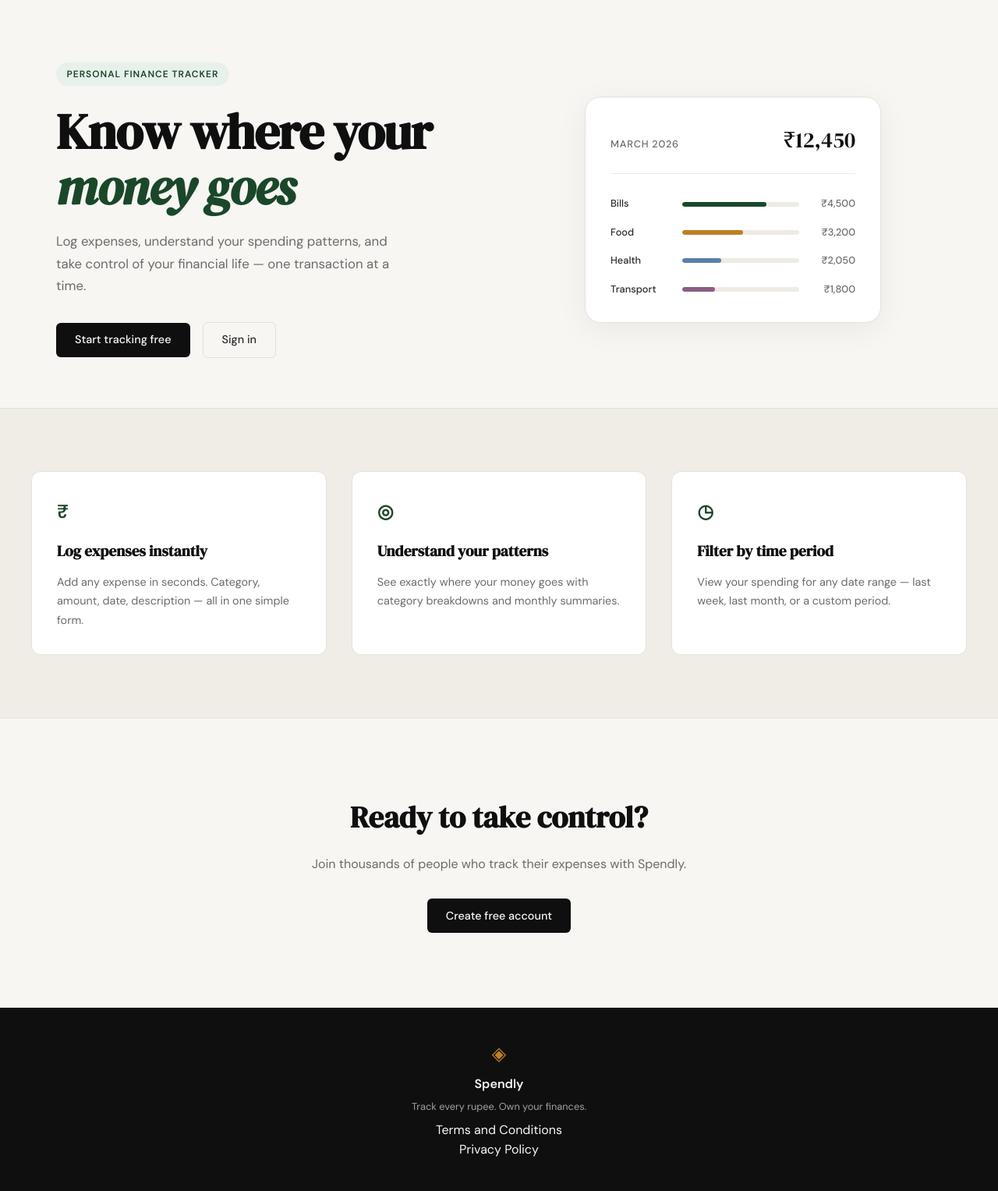
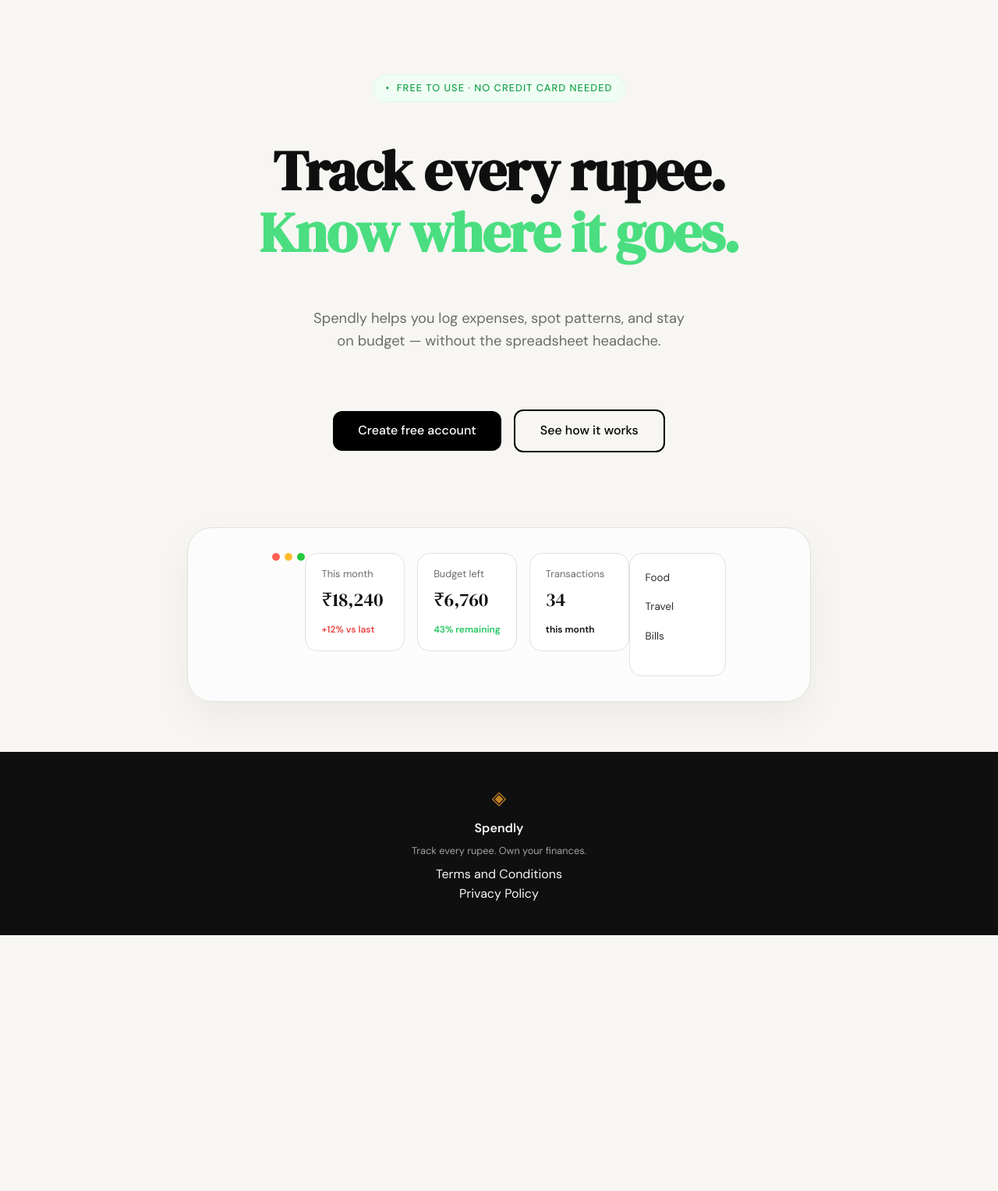
Before and after one commit to vanshslathia/Claude-application, a Flask app: page / in a window 1280 px wide. Shown: the part 61-1588 px from the top of the page at 78% size. After the commit the page ends 1260 px from the top, so only its background shows below. Run offline with Flask 3, Linux system fonts and the light colour scheme.

Commit message:
hero section improve done

```diff
--- /dev/null
+++ b/static/css/landing.css
@@ -0,0 +1,172 @@
+/* ------------------------------------------------------------------ */
+/* Hero Section Refined                                                  */
+/* ------------------------------------------------------------------ */
+
+.hero {
+    padding: 6rem 2rem 4rem;
+    display: flex;
+    flex-direction: column;
+    align-items: center;
+    text-align: center;
+    max-width: var(--max-width);
+    margin: 0 auto;
+    gap: 2rem;
+}
+
+.hero-badge {
+    display: inline-block;
+    background: #f0fdf4;
+    color: #16a34a;
+    font-size: 0.8rem;
+    font-weight: 500;
+    padding: 0.4rem 1rem;
+    border-radius: 999px;
+    border: 1px solid #dcfce7;
+    margin-bottom: 1rem;
+}
+
+.hero-title {
+    font-family: var(--font-display);
+    font-size: clamp(2.5rem, 6vw, 4.5rem);
+    line-height: 1.1;
+    color: var(--ink);
+    margin-bottom: 1.5rem;
+}
+
+.hero-title .highlight {
+    color: #4ade80;
+    display: block;
+}
+
+.hero-subtitle {
+    font-size: 1.15rem;
+    color: var(--ink-muted);
+    line-height: 1.6;
+    max-width: 600px;
+    margin-bottom: 2.5rem;
+}
+
+.hero-actions {
+    display: flex;
+    gap: 1rem;
+    justify-content: center;
+    margin-bottom: 4rem;
+}
+
+.btn-black {
+    background: #000;
+    color: #fff;
+    padding: 0.8rem 2rem;
+    border-radius: 12px;
+    font-weight: 500;
+    transition: transform 0.2s, background 0.2s;
+}
+
+.btn-black:hover {
+    background: #222;
+    transform: translateY(-2px);
+}
+
+.btn-outline-black {
+    background: transparent;
+    color: #000;
+    padding: 0.8rem 2rem;
+    border-radius: 12px;
+    border: 2px solid #000;
+    font-weight: 500;
+    transition: all 0.2s;
+}
+
+.btn-outline-black:hover {
+    background: #f5f5f5;
+}
+
+/* Dashboard Visual - Exact ASCII Reference Match */
+.hero-visual {
+    width: 100%;
+    max-width: 800px;
+    background: #fcfcfc;
+    border: 1px solid var(--border);
+    border-radius: 32px;
+    padding: 32px;
+    box-shadow: 0 20px 50px rgba(0,0,0,0.05);
+}
+
+.dashboard-stats {
+    display: grid;
+    grid-template-columns: repeat(3, 1fr);
+    gap: 16px;
+    margin-bottom: 32px;
+}
+
+.stat-card {
+    background: #fff;
+    border: 1px solid var(--border);
+    border-radius: 16px;
+    padding: 16px 20px;
+    text-align: left;
+}
+
+.stat-label {
+    font-size: 0.8rem;
+    color: var(--ink-muted);
+    margin-bottom: 4px;
+    display: block;
+}
+
+.stat-value {
+    font-family: var(--font-display);
+    font-size: 1.5rem;
+    color: var(--ink);
+    display: block;
+    margin-bottom: 4px;
+}
+
+.stat-trend {
+    font-size: 0.75rem;
+    font-weight: 600;
+}
+
+.trend-up { color: #ef4444; }
+.trend-down { color: #22c55e; }
+
+/* The specific inner panel for categories */
+.category-panel {
+    background: #fff;
+    border: 1px solid var(--border);
+    border-radius: 16px;
+    padding: 20px;
+    box-shadow: inset 0 2px 4px rgba(0,0,0,0.02);
+}
+
+.category-list {
+    display: flex;
+    flex-direction: column;
+    gap: 16px;
+}
+
+.category-row {
+    display: flex;
+    align-items: center;
+    gap: 12px;
+}
+
+.category-name {
+    width: 70px;
+    font-size: 0.85rem;
+    color: var(--ink-soft);
+    text-align: left;
+}
+
+.progress-bar-bg {
+    flex: 1;
+    height: 8px;
+    background: #f3f4f6;
+    border-radius: 999px;
+    overflow: hidden;
+}
+
+.progress-fill {
+    height: 100%;
+    border-radius: 999px;
+}
--- a/templates/landing.html
+++ b/templates/landing.html
@@ -1,92 +1,125 @@
 {% extends "base.html" %}
+
+{% block head %}
+<link rel="stylesheet" href="{{ url_for('static', filename='css/landing.css') }}">
+{% endblock %}
 
 {% block title %}Spendly — Track Every Rupee{% endblock %}
 
 {% block content %}
 
 <section class="hero">
-    <div class="hero-inner">
-        <div class="hero-badge">Personal Finance Tracker</div>
-        <h1 class="hero-title">
-            Know where your<br>
-            <em>money goes</em>
-        </h1>
-        <p class="hero-subtitle">
-            Log expenses, understand your spending patterns,
-            and take control of your financial life —
-            one transaction at a time.
-        </p>
-        <div class="hero-actions">
-            <a href="{{ url_for('register') }}" class="btn-primary">Start tracking free</a>
-            <a href="{{ url_for('login') }}" class="btn-ghost">Sign in</a>
+    <div class="hero-badge"><span style="color: #16a34a; margin-right: 4px;">•</span> Free to use · No credit card needed</div>
+
+    <h1 class="hero-title">
+        Track every rupee.<br>
+        <span class="highlight">Know where it goes.</span>
+    </h1>
+
+    <p class="hero-subtitle">
+        Spendly helps you log expenses, spot patterns, and stay<br>
+        on budget — without the spreadsheet headache.
+    </p>
+
+    <div class="hero-actions">
+        <a href="{{ url_for('register') }}" class="btn-black">Create free account</a>
+        <a href="#" class="btn-outline-black" id="open-demo-modal">See how it works</a>
+    </div>
+
+    <div class="hero-visual">
+        <!-- Window Controls -->
+        <div style="display: flex; gap: 6px; margin-bottom: 20px;">
+            <div style="width: 10px; height: 10px; background: #ff5f56; border-radius: 50%;"></div>
+            <div style="width: 10px; height: 10px; background: #ffbd2e; border-radius: 50%;"></div>
+            <div style="width: 10px; height: 10px; background: #27c93f; border-radius: 50%;"></div>
         </div>
-    </div>
-    <div class="hero-visual">
-        <div class="mock-card">
-            <div class="mock-card-header">
-                <span class="mock-label">March 2026</span>
-                <span class="mock-total">₹12,450</span>
+
+        <div class="dashboard-stats">
+            <div class="stat-card">
+                <span class="stat-label">This month</span>
+                <span class="stat-value">₹18,240</span>
+                <span class="stat-trend trend-up">+12% vs last</span>
             </div>
-            <div class="mock-bars">
-                <div class="mock-bar-row">
-                    <span class="mock-cat">Bills</span>
-                    <div class="mock-bar-track">
-                        <div class="mock-bar" style="width: 72%"></div>
+            <div class="stat-card">
+                <span class="stat-label">Budget left</span>
+                <span class="stat-value">₹6,760</span>
+                <span class="stat-trend trend-down">43% remaining</span>
+            </div>
+            <div class="stat-card">
+                <span class="stat-label">Transactions</span>
+                <span class="stat-value">34</span>
+                <span class="stat-trend">this month</span>
+            </div>
+        </div>
+
+        <div class="category-panel">
+            <div class="category-list">
+                <div class="category-row">
+                    <span class="category-name">Food</span>
+                    <div class="progress-bar-bg">
+                        <div class="progress-fill" style="width: 75%; background: #f59e0b;"></div>
                     </div>
-                    <span class="mock-amt">₹4,500</span>
                 </div>
-                <div class="mock-bar-row">
-                    <span class="mock-cat">Food</span>
-                    <div class="mock-bar-track">
-                        <div class="mock-bar mock-bar-2" style="width: 52%"></div>
+                <div class="category-row">
+                    <span class="category-name">Travel</span>
+                    <div class="progress-bar-bg">
+                        <div class="progress-fill" style="width: 50%; background: #3b82f6;"></div>
                     </div>
-                    <span class="mock-amt">₹3,200</span>
                 </div>
-                <div class="mock-bar-row">
-                    <span class="mock-cat">Health</span>
-                    <div class="mock-bar-track">
-                        <div class="mock-bar mock-bar-3" style="width: 33%"></div>
+                <div class="category-row">
+                    <span class="category-name">Bills</span>
+                    <div class="progress-bar-bg">
+                        <div class="progress-fill" style="width: 40%; background: #8b5cf6;"></div>
                     </div>
-                    <span class="mock-amt">₹2,050</span>
-                </div>
-                <div class="mock-bar-row">
-                    <span class="mock-cat">Transport</span>
-                    <div class="mock-bar-track">
-                        <div class="mock-bar mock-bar-4" style="width: 28%"></div>
-                    </div>
-                    <span class="mock-amt">₹1,800</span>
                 </div>
             </div>
         </div>
     </div>
 </section>
 
-<section class="features">
-    <div class="features-inner">
-        <div class="feature-card">
-            <div class="feature-icon">₹</div>
-            <h3 class="feature-title">Log expenses instantly</h3>
-            <p class="feature-body">Add any expense in seconds. Category, amount, date, description — all in one simple form.</p>
-        </div>
-        <div class="feature-card">
-            <div class="feature-icon">◎</div>
-            <h3 class="feature-title">Understand your patterns</h3>
-            <p class="feature-body">See exactly where your money goes with category breakdowns and monthly summaries.</p>
-        </div>
-        <div class="feature-card">
-            <div class="feature-icon">◷</div>
-            <h3 class="feature-title">Filter by time period</h3>
-            <p class="feature-body">View your spending for any date range — last week, last month, or a custom period.</p>
+<!-- Demo Modal -->
+<div id="demo-modal" style="display: none; position: fixed; top: 0; left: 0; width: 100%; height: 100%; background: rgba(0,0,0,0.8); z-index: 1000; justify-content: center; align-items: center; padding: 20px;">
+    <div style="position: relative; width: 100%; max-width: 800px; background: #000; border-radius: 16px; overflow: hidden; box-shadow: 0 25px 50px -12px rgba(0,0,0,0.5);">
+        <button id="close-demo-modal" style="position: absolute; top: 15px; right: 15px; background: rgba(255,255,255,0.3); color: white; border: none; border-radius: 50%; width: 32px; height: 32px; cursor: pointer; font-size: 20px; z-index: 10; transition: background 0.2s;">&times;</button>
+        <div style="position: relative; padding-bottom: 56.25%; height: 0;">
+            <iframe id="demo-video" style="position: absolute; top: 0; left: 0; width: 100%; height: 100%; border: none;" allow="autoplay; encrypted-media" allowfullscreen></iframe>
         </div>
     </div>
-</section>
+</div>
 
-<section class="cta-section">
-    <div class="cta-inner">
-        <h2 class="cta-title">Ready to take control?</h2>
-        <p class="cta-body">Join thousands of people who track their expenses with Spendly.</p>
-        <a href="{{ url_for('register') }}" class="btn-primary">Create free account</a>
-    </div>
-</section>
+<script>
+    document.addEventListener('DOMContentLoaded', function() {
+        const modal = document.getElementById('demo-modal');
+        const openBtn = document.getElementById('open-demo-modal');
+        const closeBtn = document.getElementById('close-demo-modal');
+        const videoIframe = document.getElementById('demo-video');
+        const videoUrl = 'https://www.youtube.com/embed/dQw4w9WgXcQ'; // Placeholder URL
+
+        function openModal() {
+            videoIframe.src = videoUrl;
+            modal.style.display = 'flex';
+            document.body.style.overflow = 'hidden';
+        }
+
+        function closeModal() {
+            videoIframe.src = ''; // Stop video playback by clearing src
+            modal.style.display = 'none';
+            document.body.style.overflow = 'auto';
+        }
+
+        openBtn.addEventListener('click', function(e) {
+            e.preventDefault();
+            openModal();
+        });
+
+        closeBtn.addEventListener('click', closeModal);
+
+        window.addEventListener('click', function(e) {
+            if (e.target === modal) {
+                closeModal();
+            }
+        });
+    });
+</script>
 
 {% endblock %}
```
Also changed, not shown: reference/hero-reference.png (added).
